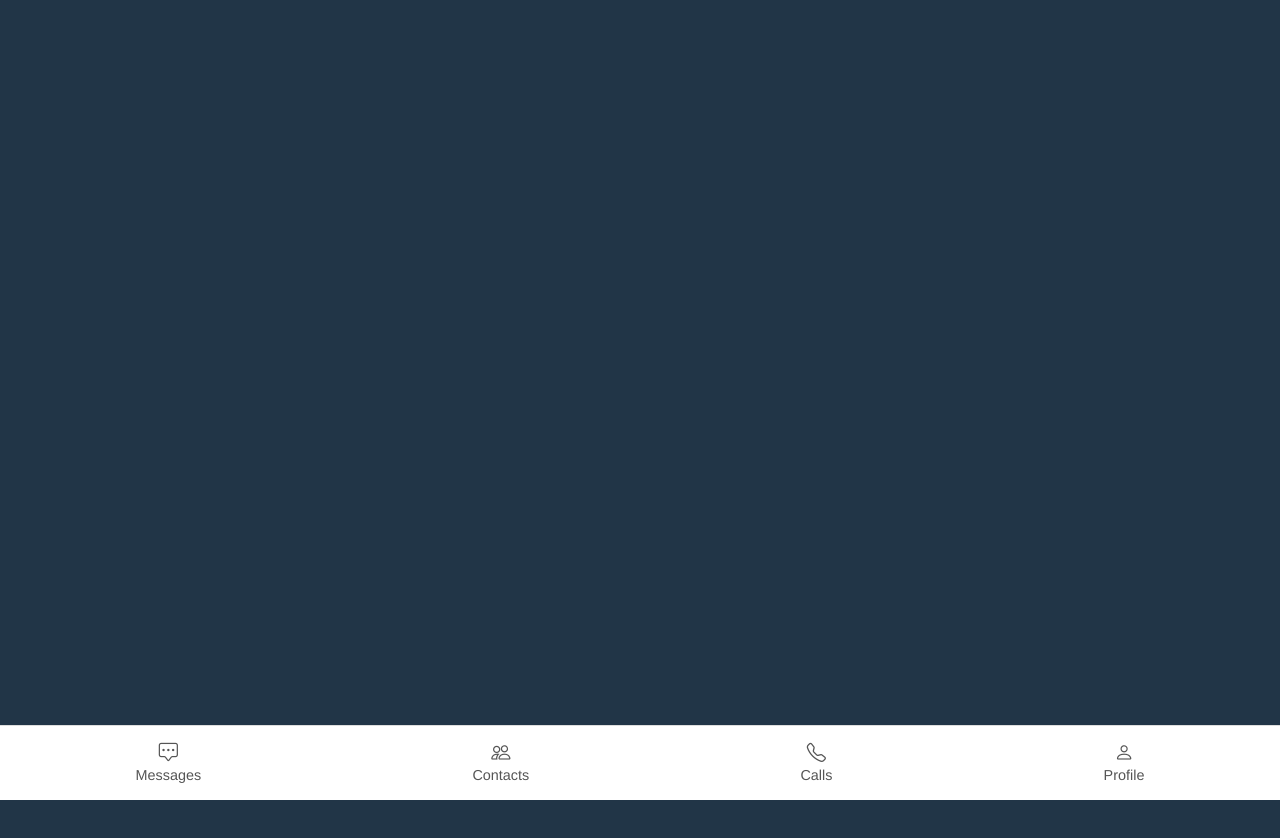
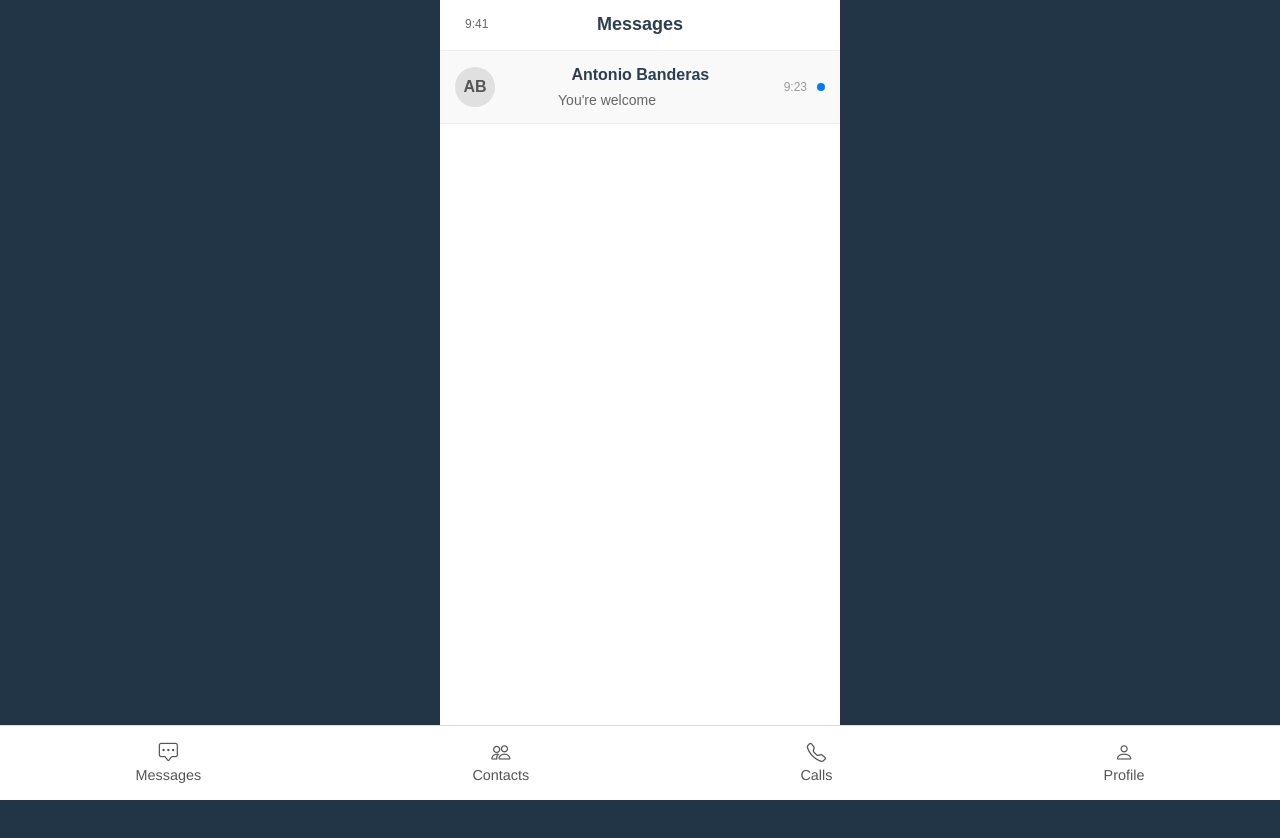
Before and after one commit to HisseinHD/Chat_App_Vue.js, a Vue app: page /Discussion in a window 1280 px wide. Shown: the top 838 px of the page. Before the commit the page ends 800 px from the top, so only its background shows below. Built offline with nearby package versions, Linux system fonts and the light colour scheme.

Commit message:
ajout du fichier discution

```diff
--- a/src/App.vue
+++ b/src/App.vue
@@ -3,7 +3,7 @@
     <!-- Affiche la vue actuelle selon la route -->
     <router-view />
 
-    <!-- Affiche le FooterNav si la route n'est pas "Welcome" -->
+    <!-- Affiche le FooterNav si la route n'est pas dans la liste des pages à masquer -->
     <FooterNav
       v-if="showFooter"
       :currentPage="currentPage"
@@ -26,7 +26,9 @@ export default {
   computed: {
     // Affiche ou masque le footer selon la route
     showFooter() {
-      return this.$route.name !== 'Welcome';
+      // Liste des pages où le footer doit être masqué
+      const hiddenPages = ['Welcome', 'phone-login', 'verification-code','NomUtilisateur' ];
+      return !hiddenPages.includes(this.$route.name);
     }
   },
   watch: {
--- a/src/components/FooterNav.vue
+++ b/src/components/FooterNav.vue
@@ -1,7 +1,7 @@
 
 <template>
   <footer class="footer-nav">
-    <button :class="{ active: currentPage === 'messages' }" @click="$emit('navigate', 'messages')">
+    <button :class="{ active: currentPage === 'Discussion' }" @click="$emit('navigate', 'Discussion')">
       <i class="bi bi-chat-square-dots"></i>
       <span>Messages</span>
     </button>
--- a/src/router/index.js
+++ b/src/router/index.js
@@ -27,6 +27,11 @@ const routes = [
     component: () => import('../views/Profile.vue'),
   },
   {
+    path: '/Discussion',
+    name: 'Discussion',
+    component: () => import('../views/Discussion.vue'),
+  },
+  {
     path: '/messages',
     name: 'messages',
     component: () => import('../views/Messages.vue'),
--- a/src/views/Contacts.vue
+++ b/src/views/Contacts.vue
@@ -10,7 +10,7 @@
         <i>👥</i> <span>Invite friends</span>
       </div>
       <div class="action-item">
-        <i>📍</i> <span>Find people nearby</span>
+        <button><i>📍</i> <span>Find people nearby</span></button>
       </div>
     </div>
 
@@ -49,6 +49,11 @@ export default {
     return {
       currentPage: 'contacts',
       contacts: [
+        { initials: 'AB', name: 'Antonio Banderas', status: 'Online' },
+        { initials: 'BC', name: 'Bessie Cooper', status: 'Last seen today at 8:40' },
+        { initials: 'LA', name: 'Leslie Alexander', status: 'Last seen today at 8:40' },
+        { initials: 'JJ', name: 'Jacob Jones', status: 'Last seen today at 8:40' },
+        { initials: 'FM', name: 'Floyd Miles', status: 'Last seen long time ago' },
         { initials: 'AB', name: 'Antonio Banderas', status: 'Online' },
         { initials: 'BC', name: 'Bessie Cooper', status: 'Last seen today at 8:40' },
         { initials: 'LA', name: 'Leslie Alexander', status: 'Last seen today at 8:40' },
--- a/src/views/Discussion.vue
+++ b/src/views/Discussion.vue
@@ -0,0 +1,218 @@
+<template>
+  <div class="messages-app">
+    <div class="header">
+      <div class="time">9:41</div>
+      <h1>Messages  </h1>
+
+    </div>
+
+    <div class="message-list">
+      <!-- Messages interactifs -->
+      <div
+        v-for="(message, index) in messages"
+        :key="index"
+        class="message-item"
+        :class="{ unread: message.unread }"
+        @click="openDiscussion(message)"
+      >
+        <div class="avatar">{{ message.initials }}</div>
+        <div class="content">
+          <div class="name">{{ message.name }}</div>
+          <div class="text">{{ message.text }}</div>
+        </div>
+        <div class="time">{{ message.time }}</div>
+        <div v-if="message.unread" class="notification-dot"></div>
+      </div>
+    </div>
+  </div>
+</template>
+
+<script>
+import { unicode } from '@fortawesome/free-regular-svg-icons/faAddressBook';
+import { useRouter } from 'vue-router';
+
+export default {
+  name: 'messages',
+  setup() {
+    const router = useRouter();
+
+    const messages = [
+     {
+      initials: 'AB',
+       name: 'Antonio Banderas',
+        text: "You're welcome",
+        time: '9:23',
+       unread: true,
+      },
+    //   {
+    //     initials: 'AB',
+    //     name: 'Annette Black',
+    //     text: 'Hello there?',
+    //     time: '9:23',
+    //     unread: true,
+    //   },
+    //   {
+    //     initials: 'BC',
+    //     name: 'Bessie Cooper',
+    //     text: 'Thanks ray!',
+    //     time: '8:45',
+    //     unread: false,
+    //   },
+    //   {
+    //     initials: 'DR',
+    //     name: 'Darlene Robertson',
+    //     text: 'Okay thank you robbert',
+    //     time: '9:23',
+    //     unread: true,
+    //   },
+    ];
+
+    const openDiscussion = (message) => {
+      // Navigue vers une page de discussion avec les détails du message
+      router.push({
+        name: 'messages',
+        params: { name: messages.name },
+      });
+    };
+
+    return {
+      messages,
+      openDiscussion,
+    };
+  },
+};
+</script>
+
+<style scoped>
+.messages-app {
+  font-family: Arial, sans-serif;
+  max-width: 400px;
+  margin: 0 auto;
+  background: white;
+  height: 100vh;
+  display: flex;
+  flex-direction: column;
+}
+
+.header {
+  padding: 15px;
+  text-align: center;
+  position: relative;
+  border-bottom: 1px solid #eee;
+}
+
+.header .time {
+  position: absolute;
+  top: 15px;
+  left: 15px;
+  font-size: 12px;
+  color: #666;
+}
+
+.header h1 {
+  font-size: 18px;
+  margin: 0;
+}
+
+.message-list {
+  flex: 1;
+  overflow-y: auto;
+}
+
+.message-item {
+  display: flex;
+  padding: 12px 15px;
+  align-items: center;
+  border-bottom: 1px solid #eee;
+  position: relative;
+  cursor: pointer;
+  transition: background-color 0.3s;
+}
+
+.message-item:hover {
+  background-color: #f5f5f5;
+}
+
+.message-item.unread {
+  background-color: #f9f9f9;
+}
+
+.avatar {
+  width: 40px;
+  height: 40px;
+  background-color: #e0e0e0;
+  border-radius: 50%;
+  display: flex;
+  align-items: center;
+  justify-content: center;
+  margin-right: 12px;
+  font-weight: bold;
+  color: #555;
+}
+
+.content {
+  flex: 1;
+}
+
+.name {
+  font-weight: bold;
+  margin-bottom: 3px;
+}
+
+.text {
+  font-size: 14px;
+  color: #666;
+  white-space: nowrap;
+  overflow: hidden;
+  text-overflow: ellipsis;
+  max-width: 200px;
+}
+
+.time {
+  font-size: 12px;
+  color: #999;
+  margin-left: 10px;
+}
+
+.notification-dot {
+  width: 8px;
+  height: 8px;
+  background-color: #007aff;
+  border-radius: 50%;
+  margin-left: 10px;
+}
+
+.tab-bar {
+  display: flex;
+  justify-content: space-around;
+  padding: 10px 0;
+  border-top: 1px solid #eee;
+}
+
+.tab {
+  font-size: 14px;
+  color: #666;
+}
+
+.tab.active {
+  color: #007aff;
+  font-weight: bold;
+}
+
+/* Conteneur principal */
+.messages-app {
+  font-family: Arial, sans-serif;
+  width: 100vw;
+  height: 100vh;
+  display: flex;
+  flex-direction: column;
+  background: white;
+  overflow: hidden; /* Empêche le défilement global */
+}
+
+/* En-tête */
+.header {
+  padding: 15px;
+  text-align: center;
+  }
+</style>
--- a/src/views/Messages.vue
+++ b/src/views/Messages.vue
@@ -3,7 +3,7 @@
     <!-- Header -->
     <div class="chat-header">
       <div class="header-left">
-        <div class="avatar">AB</div>
+        <button><div class="avatar">AB</div></button>
         <div class="user-info">
           <div class="user-name">Antonio Banderas</div>
           <div class="user-status">Online</div>
--- a/src/views/NomUtilisateur.vue
+++ b/src/views/NomUtilisateur.vue
@@ -25,13 +25,8 @@ const username = ref('');
 const router = useRouter();
 
 const goNext = () => {
-  if (username.value.trim()) {
-    alert(`Hello ${username.value}!`);
-    // Redirection vers une autre page (par exemple, "/contacts")
-    router.push('/contacts');
-  } else {
-    alert('Please enter a valid name.');
-  }
+  // Redirection vers la page "/Discution" sans condition
+  router.push('/Discussion');
 };
 </script>
 
```
